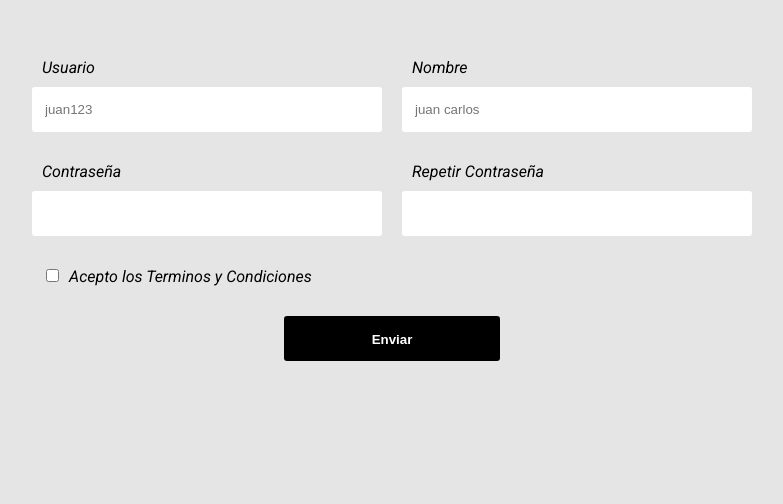
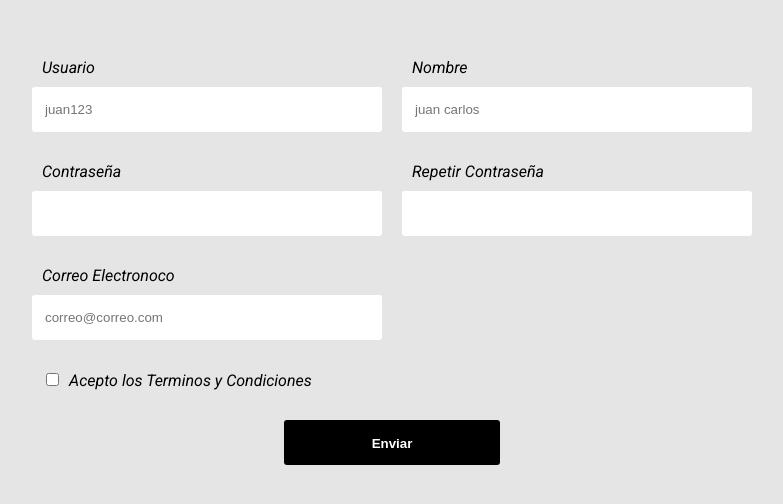
Before and after one commit to winder001/formulario-con-React, a React (Create React App) app: page / in a window 1280 px wide. Shown: the top 504 px of the page, without its empty margins (248-1031 px from the left). Built offline with nearby package versions, Linux system fonts and the light colour scheme.

Commit message:
se agrego input de correo Electronico

```diff
--- a/src/App.js
+++ b/src/App.js
@@ -10,11 +10,13 @@ const App = () => {
     const [nombre, cambiarNombre] = useState({campo: '', valido: null});
     const [password, cambiarPassword] = useState({campo: '', valido: null});
     const [password2, cambiarPassword2] = useState({campo: '', valido: null});
+    const [correo, cambiarCorreo] = useState({campo: '', valido: null});
 
     const expresiones = {
         usuario: /^[a-zA-Z0-9\_\-]{4,20}$/, //letras, numeros, guion y guion bajos.
         nombre: /^[a-zA-zÁ-ÿ\s]{1,40}$/, //letras y espacios pueden llevar acentos
-        password: /^.{4,20}$/ //4 a 12 digitos
+        password: /^.{4,20}$/, //4 a 12 digitos
+        correo: /^[a-zA-Z0-9_.+-]+@[a-zA-Z0-9-]+\.[a-zA-Z0-9-.]+$/
     }
 
   return (
@@ -61,6 +63,17 @@ const App = () => {
                 leyendaError="Ambas contraseñas deben ser iguales"
              />
 
+             <Input
+                estado= {correo}
+                cambiarEstado={cambiarCorreo}
+                tipo="email"
+                label="Correo Electronoco"
+                placeholder="correo@correo.com"
+                name="correp"
+                leyendaError="El correo solo debe contener letras, numeros,punto,guion y guion bajo."
+                expresionRegular={expresiones.correo}
+             />
+
               <ContenedorTerminos>
                   <Label>
                       <input type="checkbox" name="terminos" id="terminos"/>
```
